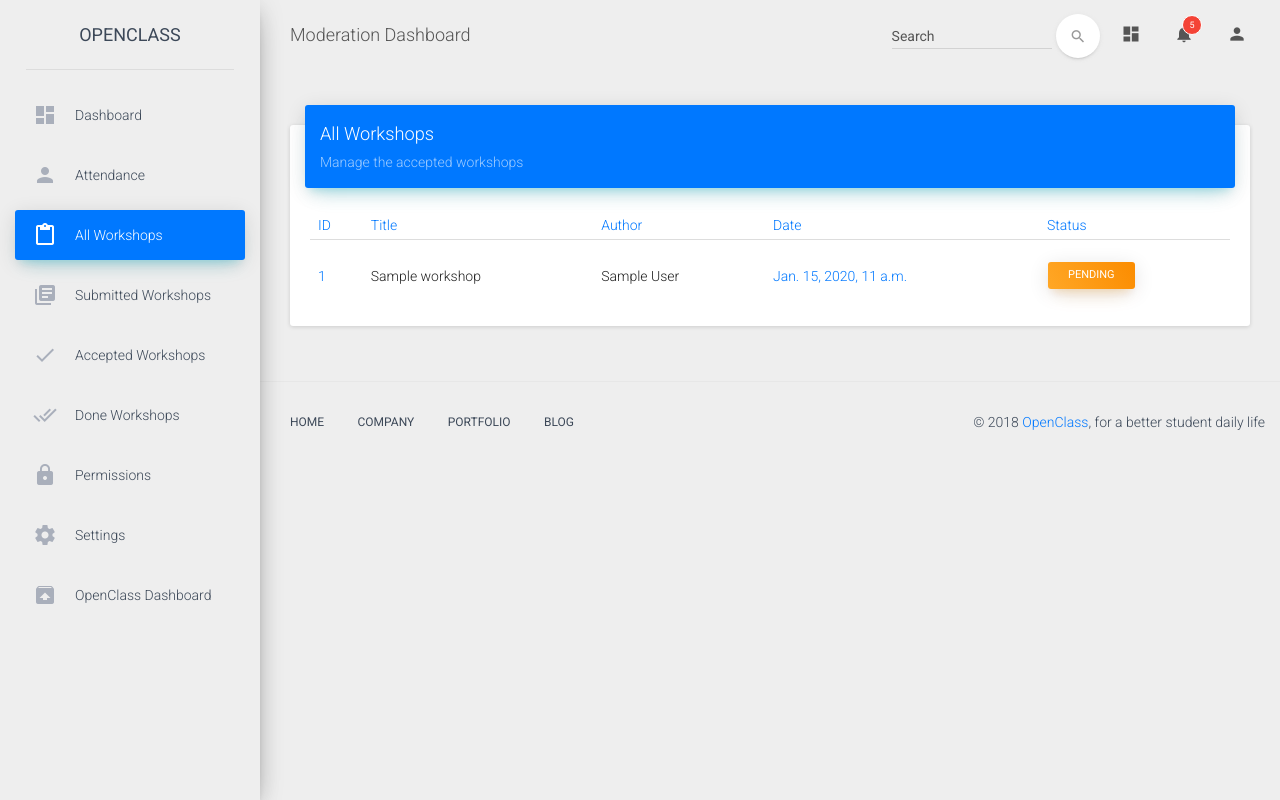
After one commit to youben11/open-class, a Django app: page /moderation/workshops/ in a window 1280 px wide. The commit adds this page. Run offline with Django 3.2, Linux system fonts and the light colour scheme; a user stored in the database is signed in; tables that the repository leaves empty hold one stand-in row (values such as "Sample post"); some libraries are stand-ins or nearby versions.

Commit message:
Moderation > All Workshops : Added the template, view, url and link in base

```diff
--- a/OpenClass/openclass/templates/openclass/moderation_base.html
+++ b/OpenClass/openclass/templates/openclass/moderation_base.html
@@ -59,7 +59,7 @@
             {% else %}
             <li>
             {% endif %}
-              <a href="./table.html">
+              <a href="{% url 'openclass:moderation_workshops' %}">
                 <i class="material-icons">content_paste</i>
                 <p>All Workshops</p>
               </a>
@@ -95,25 +95,19 @@
               </a>
             </li>
             <li>
-              <a href="./icons.html">
+              <a href="#">
                 <i class="material-icons">lock</i>
                 <p>Permissions</p>
               </a>
             </li>
             <li>
-              <a href="./maps.html">
-                <i class="material-icons">style</i>
-                <p>Appearance</p>
-              </a>
-            </li>
-            <li>
-              <a href="./notifications.html">
+              <a href="#">
                 <i class="material-icons text-gray">settings</i>
                 <p>Settings</p>
               </a>
             </li>
             <li class="active-pro">
-              <a href="upgrade.html">
+              <a href="#">
                 <i class="material-icons">unarchive</i>
                 <p>OpenClass Dashboard</p>
               </a>
--- /dev/null
+++ b/OpenClass/openclass/templates/openclass/moderation_workshops.html
@@ -0,0 +1,52 @@
+{% extends 'openclass/moderation_base.html' %}
+{% load staticfiles %}
+{% block headcontent %}
+<link rel="stylesheet" href="{% static 'openclass/css/submitted.css' %}">
+{% endblock %}
+{% block content %}
+<script src="{% static 'openclass/js/csrf.js' %}"></script>
+<div class="content">
+  <div class="container-fluid">
+    <div class="row">
+      <div class="col-md-12">
+        <div class="card">
+          <div class="card-header" data-background-color="blue">
+            <h4 class="title">{{table_title}}</h4>
+            <p class="category">Manage the accepted workshops</p>
+          </div>
+          <div class="card-content table-responsive">
+            <table class="table">
+              <thead class="text-primary">
+                <th>ID</th><th>Title</th><th>Author</th><th>Date</th><th>Status</th>
+              </thead>
+              <tbody>
+              {% for w in workshops %}
+                <tr>
+                  <td><a href="#">{{w.pk}}</a></td>
+                  <td>{{w.title}}</td>
+                  <td>{{w.animator.user.first_name}} {{w.animator.user.last_name}}</td>
+                  <td><a href="#">{{w.start_date}}</a></td>
+                  <td>
+                    {% if w.status == 'P' %}
+                    <span class="btn btn-sm btn-primary" data-background-color="orange">Pending</span>
+                    {% elif w.status == 'A' %}
+                    <span class="btn btn-sm btn-primary" data-background-color="green">Accepted</span>
+                    {% elif w.status == 'R' %}
+                    <span class="btn btn-sm btn-primary" data-background-color="red">Refused</span>
+                    {% elif w.status == 'D' %}
+                    <span class="btn btn-sm btn-primary" data-background-color="blue">Done</span>
+                    {% endif %}
+                  </td>
+                </tr>
+              {% endfor %}
+            </tbody>
+            </table>
+          </div>
+        </div>
+      </div>
+    </div>
+  </div>
+</div>
+{% endblock %}
+{% block scripts %}
+{% endblock %}
--- a/OpenClass/openclass/urls.py
+++ b/OpenClass/openclass/urls.py
@@ -19,6 +19,7 @@ urlpatterns = [
     path('moderation/done_workshops', views.moderation_done_workshops, name='moderation_done_workshops'),
     path('moderation/submitted_workshops', views.moderation_submitted_workshops, name='moderation_submitted_workshops'),
     path('moderation/submitted_workshops/decision', views.moderation_submitted_workshops_decision, name='moderation_submitted_workshops_decision'),
+    path('moderation/workshops/', views.moderation_workshops, name='moderation_workshops'),
     path('profile/', views.profile, name='profile'),
     path('profile/questions', views.user_questions, name='user_questions'),
     path('profile/preferences', views.prefs, name='prefs'),
--- a/OpenClass/openclass/views.py
+++ b/OpenClass/openclass/views.py
@@ -41,6 +41,26 @@ def moderation(request):
                 "openclass/moderation_dashboard.html",
                 context
                 )
+
+@login_required
+@user_passes_test(is_moderator)
+def moderation_workshops(request):
+    table_title = "All Workshops"
+    menu_item = "workshops"
+    workshops = Workshop.objects.all()
+    workshops = workshops.prefetch_related(
+                                                        'animator',
+                                                        'animator__user'
+                                                        )
+    date_now = timezone.now()
+    context = {
+                'workshops': workshops,
+                'date_now': date_now,
+                'menu_item': menu_item,
+                'table_title': table_title
+              }
+
+    return render(request, 'openclass/moderation_workshops.html', context)
 
 @login_required
 @user_passes_test(is_moderator)
```
